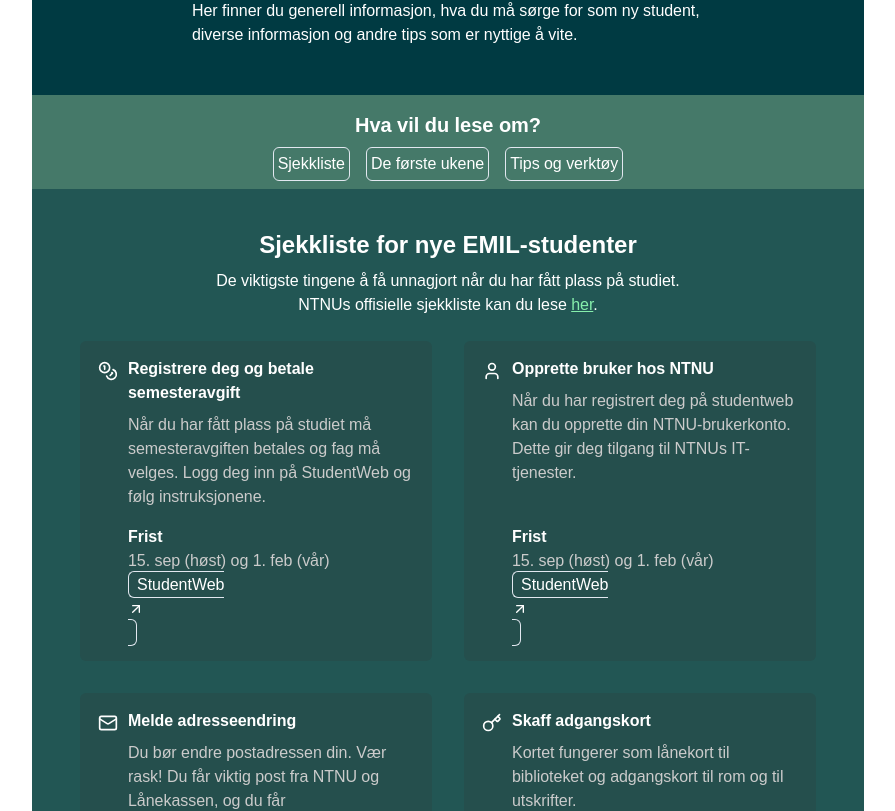
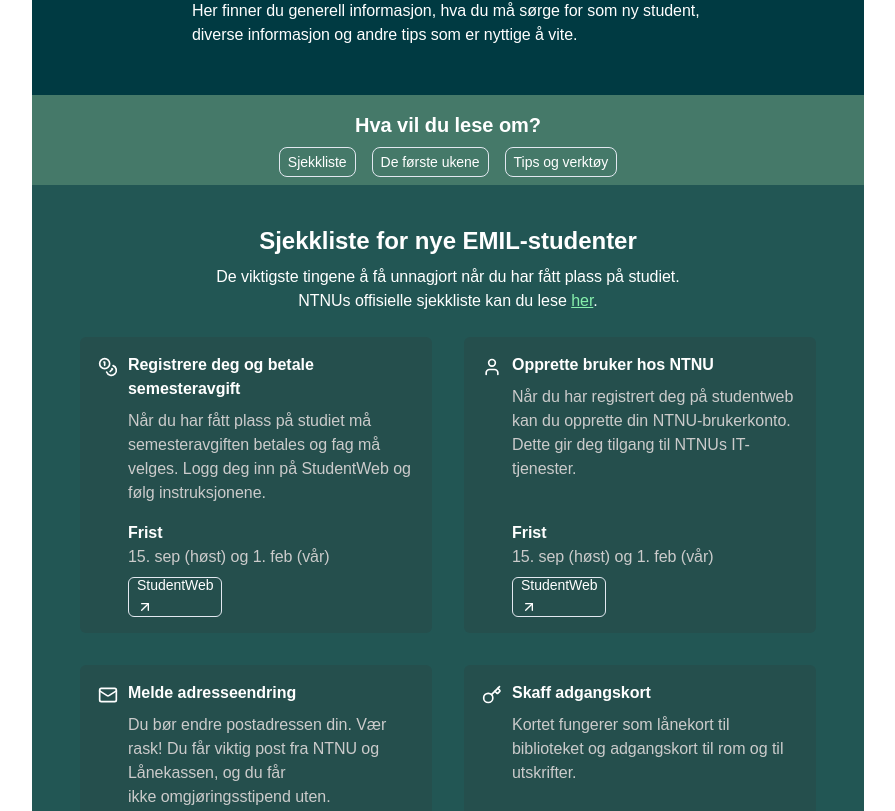
Before and after one commit to emil-webkom/webapp, a Next.js app in the folder frontend/: page /for_studenten/ny_student in a window 1280 px wide. Shown: the part 1013-1824 px from the top of the page, without its empty margins (192-1087 px from the left). Built offline with nearby package versions, Linux system fonts and the light colour scheme; no server answers.

Commit message:
Use button component on nystudent page

```diff
--- a/frontend/src/app/for_studenten/ny_student/page.tsx
+++ b/frontend/src/app/for_studenten/ny_student/page.tsx
@@ -2,6 +2,7 @@
 import NyStudentCard, { nyStudentCardProps } from "@/components/cards/nyStudentCard";
 import HeaderText from "@/components/ForStudenten/nyStudent/headerText";
 import NyStudentSection, { nyStudentSectionProps } from "@/components/ForStudenten/nyStudent/nyStudentSection";
+import StickyNavbar from "@/components/navbar/stickyNavbar";
 import { Building, Coins, Facebook, Home, Key, Mail, Shirt, User, Wifi } from "lucide-react";
 import Link from "next/link";
 import { FaFacebookF } from "react-icons/fa";
@@ -129,15 +130,7 @@ const ForStudentPage = () => {
         </div>
       </div>
 
-      <HeaderText className="text-xl bg-[#457969] pt-4">Hva vil du lese om?</HeaderText>
-      <div className="flex flex-row flex-wrap justify-center p-2 gap-4 bg-[#457969] sticky top-0">
-        {pageSections.map((s, i) => (
-          <button key={i} onClick={() => scrollToSection(s.tag)} className='border-[1px] rounded-md flex-row justify-center items-center hover:bg-slate-400 gap-1 p-1 hover:bg-slate-40 w-fit'>
-            {s.tag}
-          </button>
-        ))}
-
-      </div>
+      <StickyNavbar tags={[... pageSections.map(s => s.tag)]}></StickyNavbar>
       {pageSections.map((s, i) =>
         <NyStudentSection
           key={i}
--- a/frontend/src/components/cards/nyStudentCard.tsx
+++ b/frontend/src/components/cards/nyStudentCard.tsx
@@ -1,6 +1,7 @@
 import { ArrowUpRight } from 'lucide-react'
 import Link from 'next/link'
 import React, { ReactNode } from 'react'
+import { Button } from '../ui/button'
 
 export interface nyStudentCardProps {
     title: string,
@@ -30,10 +31,12 @@ const NyStudentCard = ({title,icon,description,frist,href, buttonText} :nyStuden
                         <p className='text-[#cbcbcb]'>{frist}</p>
                     </div> : <></>}
                 {buttonText && href?
-                <Link href={href} target='_blank' rel='noopener norefferer' className='border-[1px] rounded-md flex-row justify-center items-center hover:bg-slate-400 gap-1 py-1 px-2 hover:bg-slate-40 w-fit'>
+                <Button variant={'transparent'}>
+                <Link href={href} target='_blank' rel='noopener norefferer' className='flex-row justify-center items-center gap-1'>
                               {buttonText}
                               <ArrowUpRight className='w-4'></ArrowUpRight>
                     </Link>
+                </Button>
                           :
                 <></>}
             </div>
```
